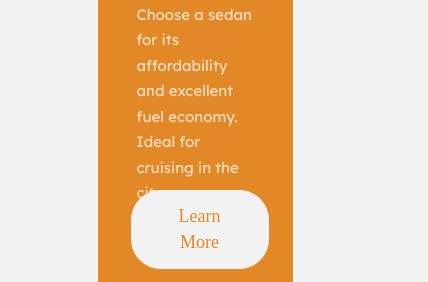
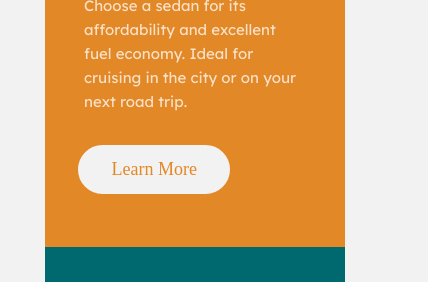
Before and after one commit to stealthman22/3-column-card-component, a plain HTML site: page index.html in a window 390 px wide. Shown: the part 218-500 px from the top of the page, 428 px wide, since content can reach past the window. Drawn offline with Linux system fonts and the light colour scheme; files whose address does not match are found by name.

Commit message:
challenge done, page responsive till 280px width

```diff
--- a/styles.css
+++ b/styles.css
@@ -15,7 +15,8 @@
 
 html,body {
  font-size: 15px;
- line-height: 170%;
+ line-height: 160%;
+ overflow-x: hidden;
  background-color: var(--bg-color);
 }
 
@@ -78,7 +79,7 @@ font-size: 2.5em;
 
 .card-1 {
  background-color: var(--orange-primary);
- border-radius: 5px 0 0 5px;
+ border-radius: 10px 0 0 10px;
 }
 
 .card-2 {
@@ -87,13 +88,13 @@ font-size: 2.5em;
 
 .card-3 {
  background-color: var(--very-dark-cyan-primary);
- border-radius: 0 5px 5px 0;
+ border-radius: 0 10px 10px 0;
 }
 
 /* buttons */
 .cta {
  margin: 0.1rem 1.6rem 0 2.2rem;
- padding: 0.8rem 2.3rem;
+ padding: 0.7rem 2.1rem;
  background-color: var(--bg-color);
  border: 2px solid var(--bg-color);
 border-radius: 30px;
@@ -145,36 +146,12 @@ font-size: 1.2em;
 
  @media  screen and (max-width: 1200px) {
   .card {
-  width: 18rem;
+  width: 16rem;
+  height: 35rem;
   }
  }
 
- /* @media  screen and (max-width: 950px) {
-  .container {
-   margin: 0 3rem;
-  }
- } */
-
- /* @media  screen and (max-width: 1008px) {
-  .card {
-   height: 61vh;
-  width: 30vw;
-  }
- } */
-
- /* @media  screen and (max-width: 840px) {
-  .card {
-  width: 32vw;
-  }
- } */
-
- /* @media  screen and (max-width: 780px) {
-  .card {
-  width: 28vw;
-  }
- } */
-
- @media  screen and (max-width: 700px) {
+ @media  screen and (max-width: 750px) {
   .container {
    margin: 3rem 0;
    flex-direction: column;
@@ -183,18 +160,42 @@ justify-content: center;
    min-height: 100vh;
   }
 
-
   .card {
-   height: 55vh;
-  width: 50vw;
-  }
+   width: 22rem;
+   height: 28rem;
+   }
 
   .card-1 {
-   border-radius: 5px  5px 0 0 ;
+   border-radius: 10px  10px 0 0 ;
   }
 
   .card-3 {
    background-color: var(--very-dark-cyan-primary);
-   border-radius: 0 0 5px 5px ;
+   border-radius: 0 0 10px 10px ;
+  }
+
+  .card-content {
+   height: 46%;
   }
  }
+
+ @media  screen and (max-width: 400px) {
+  .card {
+   width: 20rem;
+   height: 28rem;
+   }
+ }
+
+ @media  screen and (max-width: 350px) {
+  .card {
+   width: 18.5rem;
+   height: 28rem;
+   }
+ }
+
+ @media  screen and (max-width: 300px) {
+  .card {
+   width: 17rem;
+   height: 29rem;
+   }
+ }
```
